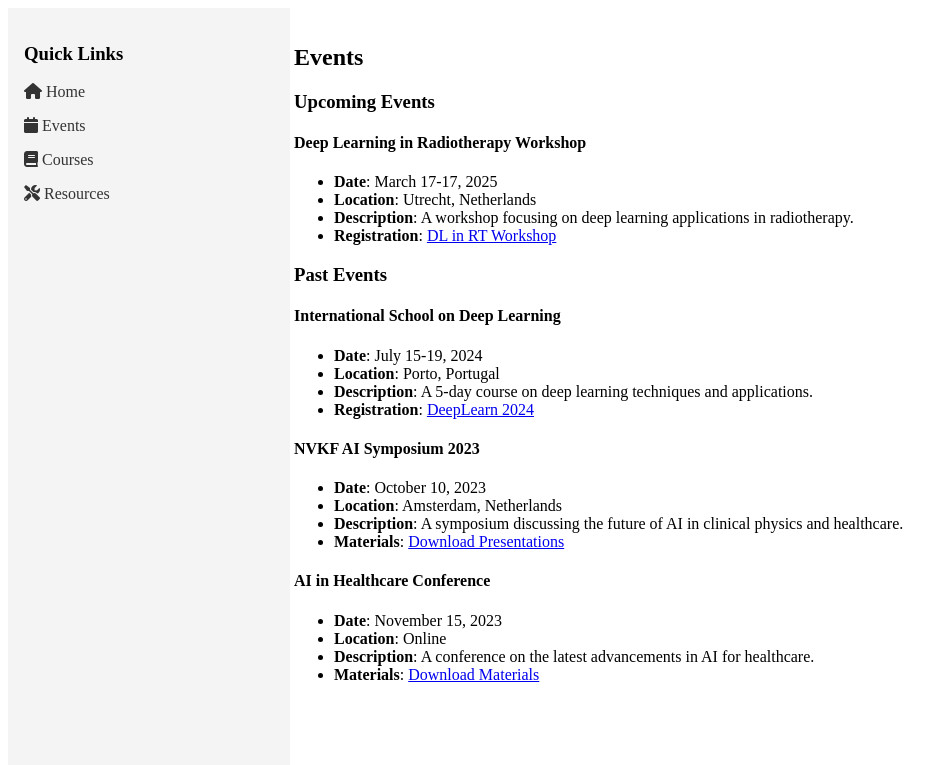
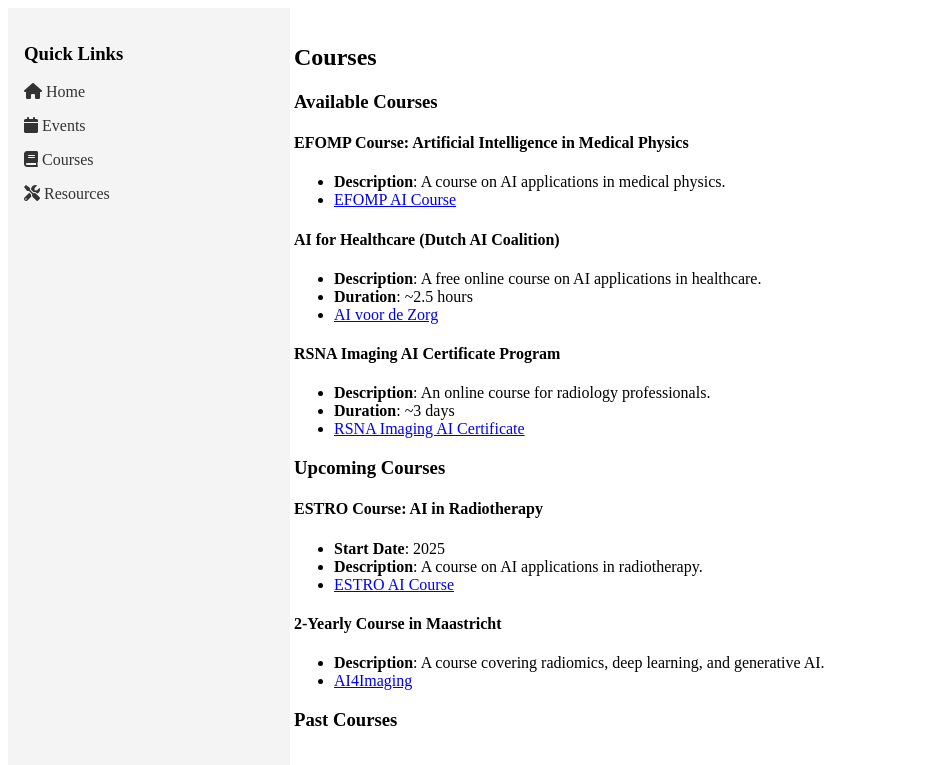
Before and after one commit to NVKF-nl/Kennisplatform-AI, a Jekyll site: the page built from courses.md, in a window 1280 px wide. Shown: the top 765 px of the page, without its empty margins (0-942 px from the left). Built offline with Jekyll 4.4.1, drawn with Linux system fonts in a browser that asks for light colours.

Commit message:
Update courses.md

```diff
--- a/courses.md
+++ b/courses.md
@@ -1,34 +1,35 @@
 ---
 layout: sidebar
-title: Events
+title: Courses
 ---
 
-## Events
+## Courses
 
-### Upcoming Events
+### Available Courses
 
-#### Deep Learning in Radiotherapy Workshop
-- **Date**: March 17-17, 2025
-- **Location**: Utrecht, Netherlands
-- **Description**: A workshop focusing on deep learning applications in radiotherapy.
-- **Registration**: [DL in RT Workshop](http://www.dlinrt.org/)
+#### EFOMP Course: Artificial Intelligence in Medical Physics
+- **Description**: A course on AI applications in medical physics.
+- [EFOMP AI Course](https://www.efomp.org/)
 
-### Past Events
+#### AI for Healthcare (Dutch AI Coalition)
+- **Description**: A free online course on AI applications in healthcare.
+- **Duration**: ~2.5 hours
+- [AI voor de Zorg](https://ai-cursus.nl/)
 
-#### International School on Deep Learning
-- **Date**: July 15-19, 2024
-- **Location**: Porto, Portugal
-- **Description**: A 5-day course on deep learning techniques and applications.
-- **Registration**: [DeepLearn 2024](https://deeplearn.irdta.eu/2024/)
+#### RSNA Imaging AI Certificate Program
+- **Description**: An online course for radiology professionals.
+- **Duration**: ~3 days
+- [RSNA Imaging AI Certificate](https://www.rsna.org/education/imaging-ai-certificate)
 
-#### NVKF AI Symposium 2023
-- **Date**: October 10, 2023
-- **Location**: Amsterdam, Netherlands
-- **Description**: A symposium discussing the future of AI in clinical physics and healthcare.
-- **Materials**: [Download Presentations](https://example.com)
+### Upcoming Courses
 
-#### AI in Healthcare Conference
-- **Date**: November 15, 2023
-- **Location**: Online
-- **Description**: A conference on the latest advancements in AI for healthcare.
-- **Materials**: [Download Materials](https://example.com)
+#### ESTRO Course: AI in Radiotherapy
+- **Start Date**: 2025
+- **Description**: A course on AI applications in radiotherapy.
+- [ESTRO AI Course](https://www.estro.org/)
+
+#### 2-Yearly Course in Maastricht
+- **Description**: A course covering radiomics, deep learning, and generative AI.
+- [AI4Imaging](https://ai4imaging.org/)
+
+### Past Courses
```
